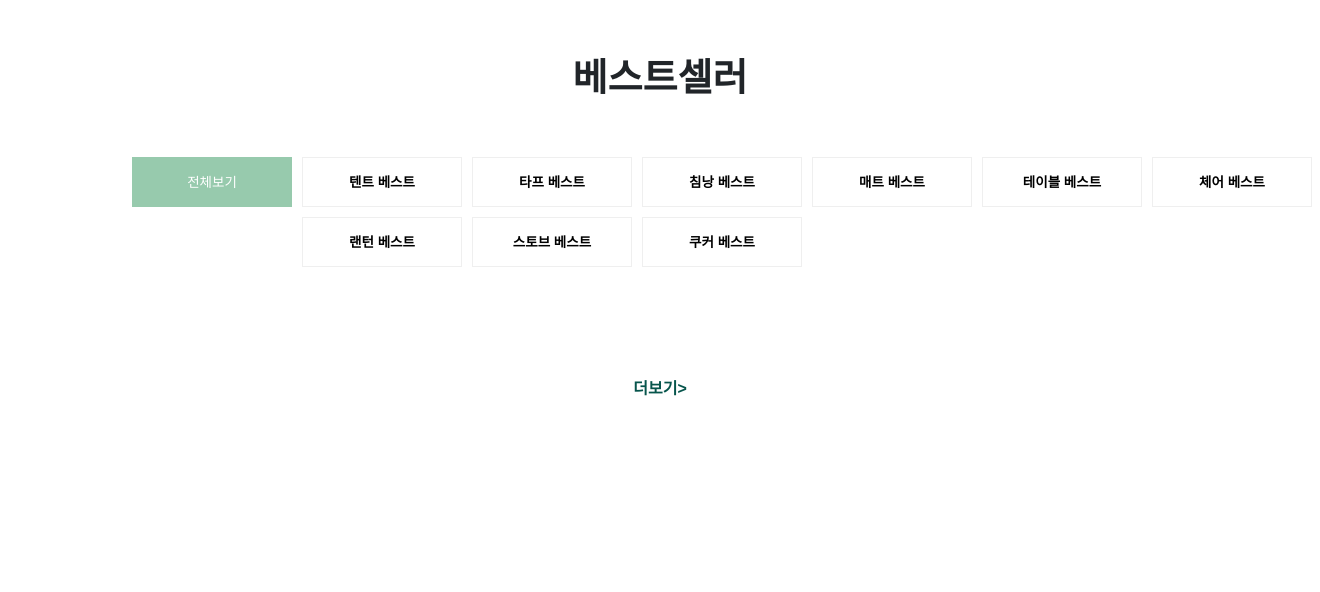
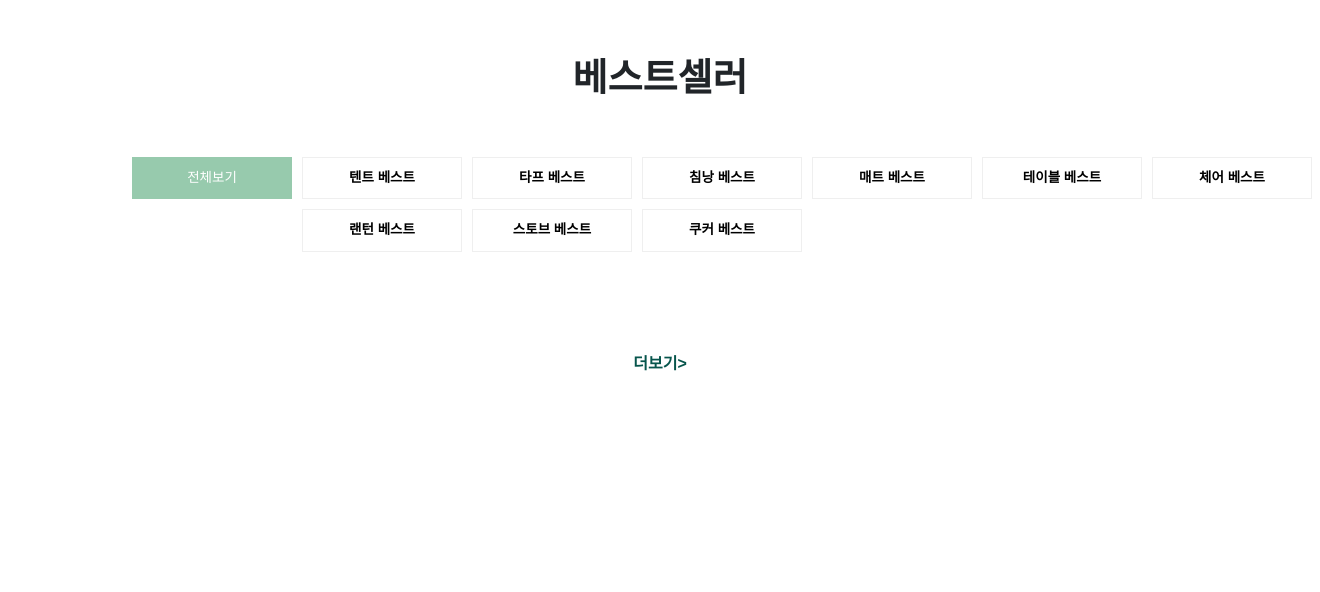
Before and after one commit to Camping-PJT/2nd, a Django app: page /sales/ in a window 1320 px wide. Shown: the part 120-712 px from the top of the page. Run offline with Django 3.2, Linux system fonts and the light colour scheme; some libraries are stand-ins or nearby versions.

Commit message:
salespage modify

```diff
--- a/accounts/templates/accounts/profile.html
+++ b/accounts/templates/accounts/profile.html
@@ -112,12 +112,12 @@
               {% empty %}
                 <h3>게시글이 없습니다.</h3>
               {% endfor %}
-            </div>
               {% if person.visit_posts.all|length > 10 %}
                 <button type="button" class="btn btn-outline-secondary" type="button" data-bs-toggle="offcanvas" data-bs-target="#camp" aria-controls="offcanvasExample" id="visitbtn">
                   방문한 캠핑장 모두보기({{person.visit_posts.all|length}})
                 </button>
               {% endif %}
+            </div>
           </div>
           <div class="like--camp">
             <h3>캠핑장 우선순위</h3>
@@ -144,12 +144,12 @@
                 {% empty %}
                   <h3>게시글이 없습니다.</h3>
                 {% endfor %}
-              </div>
                 {% if person.review_set.all|length > 10 %}
                   <button type="button" class="btn btn-outline-secondary" type="button" data-bs-toggle="offcanvas" data-bs-target="#comment" aria-controls="offcanvasExample" id="visitbtn">
                     작성한 리뷰 모두보기({{person.review_set.all|length}})
                   </button>
                 {% endif %}
+              </div>
           </div>
         </div>
       </div>
--- a/static/css/sales.css
+++ b/static/css/sales.css
@@ -3,9 +3,13 @@
   font-family: 'Noto Sans KR', sans-serif;
 }
 
-.item--container {
+.salespage {
   width: 80%;
   margin: auto;
+}
+
+.item--container {
+  width: 100%;
   display: grid;
   grid-template-columns: repeat(4,1fr);
 }
@@ -109,47 +113,40 @@
 }
 
 .salescate {
+  padding-right: 25px;
+  width: 100%;
   display: grid;
-  grid-template-columns: 160px 1010px;
-  width: 80%;
-  margin: auto;
+  grid-template-columns: repeat(7,1fr);
+  margin-bottom: 100px;
   gap: 10px;
-  margin-bottom: 100px;
+  white-space: nowrap;
 }
 
-.cateall {
+.salescate a {
+  padding: 10px;
+}
+
+.allcate {
+  text-decoration: none;
+  font-size: 13.5px;
+  min-width: 160px;
   width: 100%;
-  height: 50px;
-  text-align: center;
+  color: white;
   border: 1px solid #97caad;
   background-color: #97caad;
-  line-height: 48px;
-  margin: 0 10px 10px 0;
-  padding: 0 10px;
-  vertical-align: middle;
-}
-
-.cateall a {
-  text-decoration: none;
-  font-size: 13.5px;
-  width: 100%;
-  color: white;
-}
-
-.catelist {
-  display: grid;
-  grid-template-columns: repeat(6, 1fr);
-  grid-auto-rows: 1fr;
+  display: flex;
+  justify-content: center;
+  align-items: center;
 }
 
 .cate--item {
-  width: 160px;
-  height: 50px;
-  text-align: center;
+  min-width: 160px;
+  width: 100%;
+  height: 100%;
+  display: flex;
+  justify-content: center;
+  align-items: center;
   border: 1px solid #efefef;
-  line-height: 48px;
-  margin: 0 10px 10px 0;
-  padding: 0 10px;
   vertical-align: middle;
 }
 
@@ -159,4 +156,5 @@
   width: 100%;
   color: black;
   font-weight: 600;
+  text-align: center;
 }
--- a/templates/base.html
+++ b/templates/base.html
@@ -258,7 +258,7 @@
       <div class="search--box">
         <form action="{% url 'posts:search' %}" class="search">
           {% csrf_token %}
-            <input type="search" placeholder='   캠핑장 검색' name='q' style="padding-left:10px;">
+            <input type="search" placeholder='   캠핑장 검색' name='q' style="padding-left:10px;"  autocomplete="off">
             <button class="search--btn" type="submit">
               <i class="bi bi-search"></i>
             </button>
--- a/templates/sales.html
+++ b/templates/sales.html
@@ -10,14 +10,12 @@ Camping Items
 
 {% block content %}
 
+<div class="salespage">
   <div class="salestitle">베스트셀러</div>
     <div class="salescate">
-  <div class="cateall">
-    <a href="https://www.ocamall.com/shop/shopbrand.html?xcode=072&type=Y">
+      <a href="https://www.ocamall.com/shop/shopbrand.html?xcode=072&type=Y" class="allcate">
         전체보기
       </a>
-  </div>
-  <div class="catelist">
       <div class="cate--item">
         <a href="https://www.ocamall.com/shop/shopbrand.html?xcode=072&type=N&mcode=001">
           텐트 베스트
@@ -48,6 +46,9 @@ Camping Items
           체어 베스트
         </a>
       </div>
+      <div>
+
+      </div>
       <div class="cate--item">
         <a href="https://www.ocamall.com/shop/shopbrand.html?xcode=072&type=N&mcode=006">
           랜턴 베스트
@@ -62,7 +63,6 @@ Camping Items
         <a href="https://www.ocamall.com/shop/shopbrand.html?xcode=072&type=N&mcode=008">
           쿠커 베스트
         </a>
-    </div>
       </div>
     </div>
   <div class="item--container">
@@ -90,5 +90,6 @@ Camping Items
     </div>
     {% endfor %}
   </div>
+</div>
 <div class="text-center"><a class="plus" href="https://www.ocamall.com/shop/shopbrand.html?type=Y&xcode=072&sort=&page=2">더보기></a></div>
 {% endblock content %}
```
Also changed, not shown: static/css/profile.css (+37 -8 lines). Lines whose indentation alone changed are shown as unchanged.
